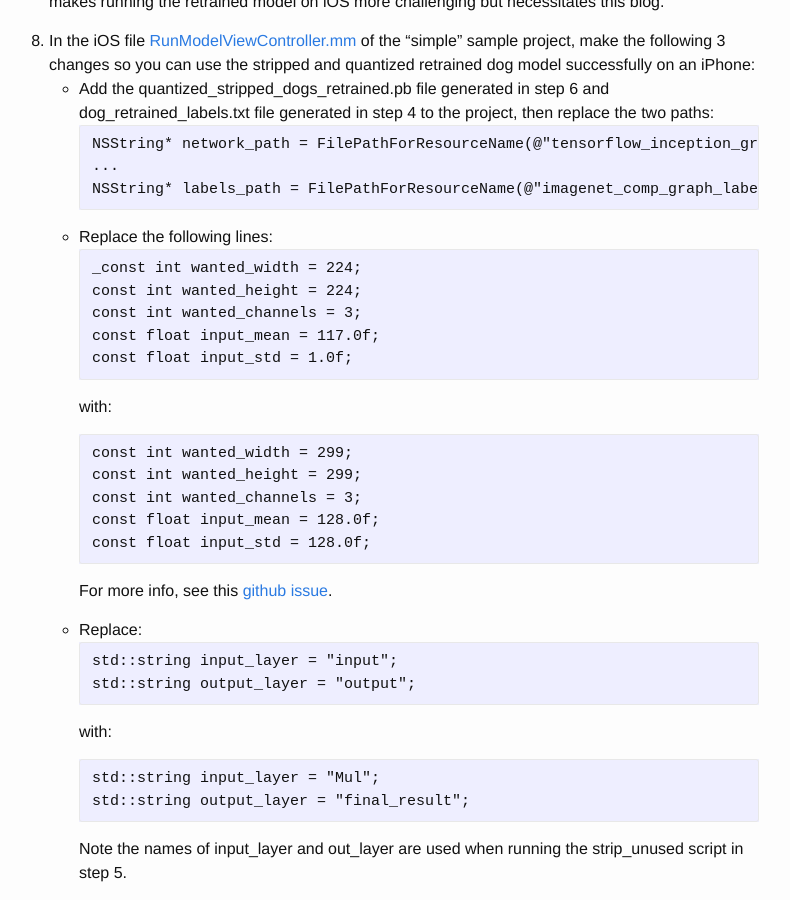
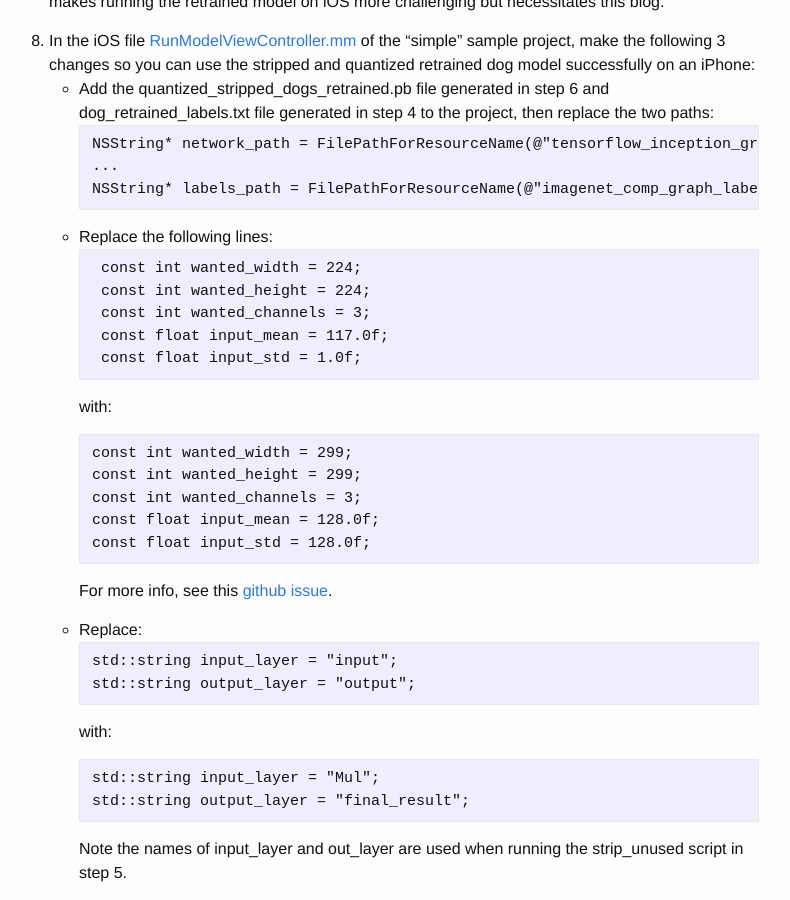
Before and after one commit to jeffxtang/jeffxtang.github.io, a Jekyll site: the page built from _posts/2016-09-23-mobile-tensorflow.md, in a window 1280 px wide and 900 px high, scrolled down 2393 px. Shown: the whole window, without its empty margins (251-1041 px from the left). Built offline with Jekyll 4.4.1, drawn with Linux system fonts in a browser that asks for light colours.

````diff
--- a/_posts/2016-09-23-mobile-tensorflow.md
+++ b/_posts/2016-09-23-mobile-tensorflow.md
@@ -72,11 +72,11 @@ NSString* labels_path = FilePathForResourceName(@"imagenet_comp_graph_label_stri
 ```
 * Replace the following lines:
 ```
-  _const int wanted_width = 224;
-  const int wanted_height = 224;
-  const int wanted_channels = 3;
-  const float input_mean = 117.0f;
-  const float input_std = 1.0f;
+    const int wanted_width = 224;
+    const int wanted_height = 224;
+    const int wanted_channels = 3;
+    const float input_mean = 117.0f;
+    const float input_std = 1.0f;
 ```
 with:
 ```
````
